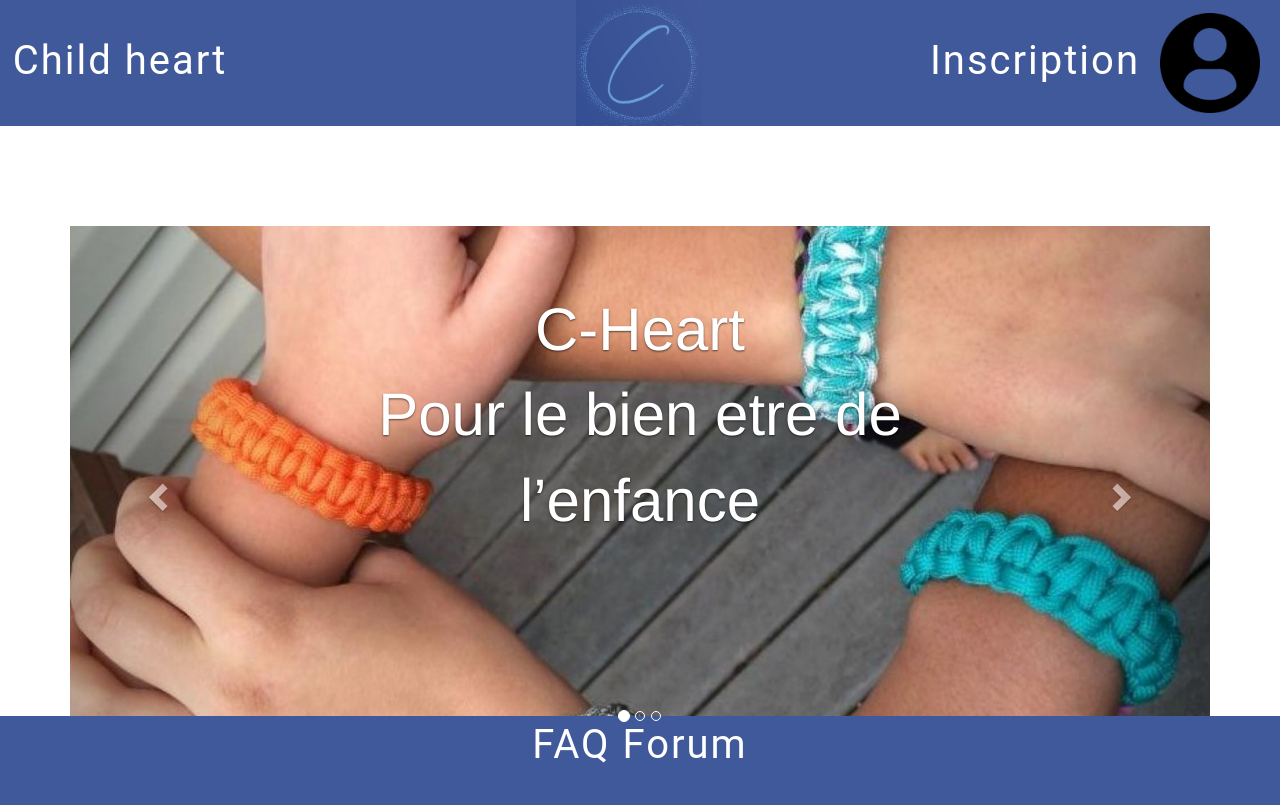
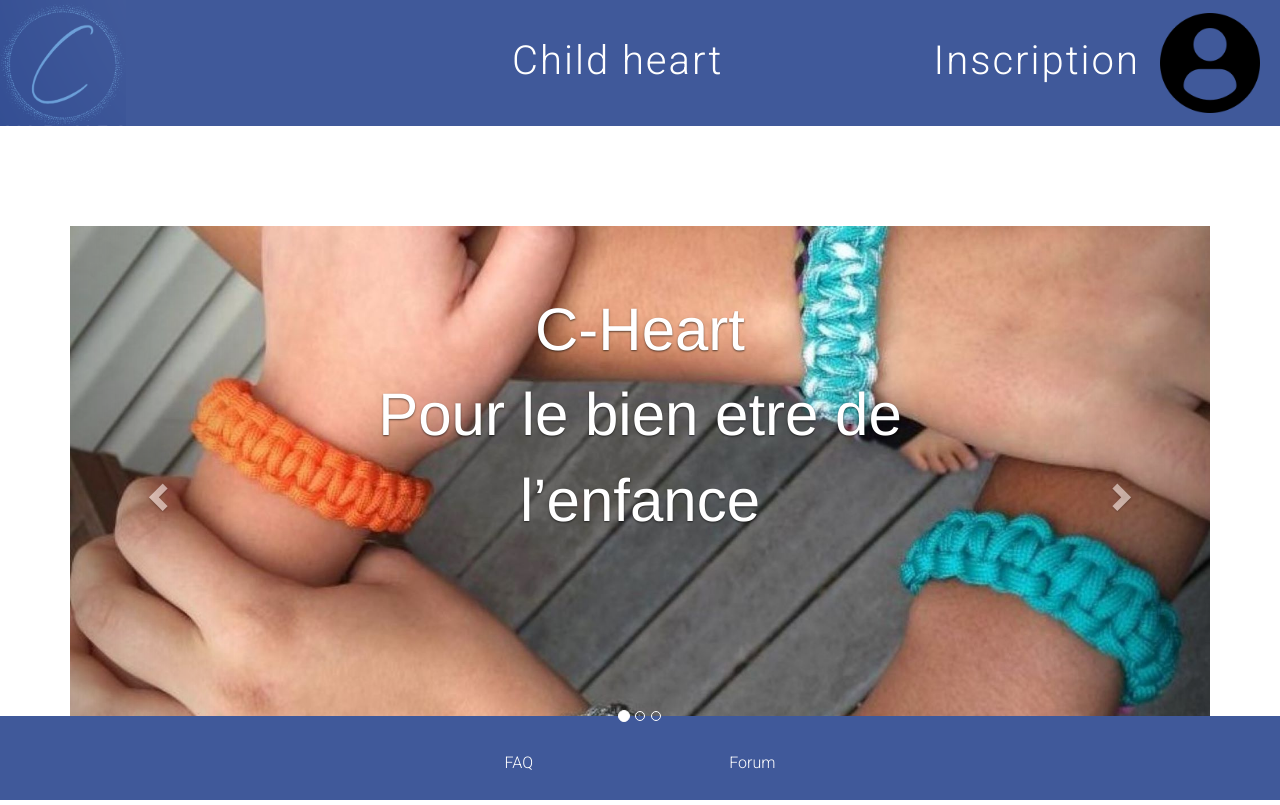
Before and after one commit to CHILDREN-HEART/Projet-C-Heart, a PHP site: page / in a window 1280 px wide. Before the commit the page ends 763 px from the top, so only its background shows below. Run offline with PHP 8.4, Linux system fonts and the light colour scheme.

Commit message:
modif visuel

```diff
--- a/index.html
+++ b/index.html
@@ -2,10 +2,19 @@
 <html lang="fr">
     <head>
         <meta charset="UTF-8" />
-    <link href="" rel="stylesheet" />
+        <link
+            href=""
+            rel="stylesheet"
+        />
         <title>page d'accueil</title>
-    <link rel="stylesheet" href="pagedaccueil.css" />
-    <meta name="viewport" content="width=device-width, initial-scale=1" />
+        <link
+            rel="stylesheet"
+            href="pagedaccueil.css"
+        />
+        <meta
+            name="viewport"
+            content="width=device-width, initial-scale=1"
+        />
         <link
             rel="stylesheet"
             href="https://maxcdn.bootstrapcdn.com/bootstrap/3.4.1/css/bootstrap.min.css"
@@ -17,28 +26,60 @@
         <header>
             <div class="entete">
                 <div class="c">Child heart</div>
-          <img src="../assets/Logo.png" class="img1" alt="Logo C-heart" />
-          <div class="inscription"><a class="mot3" href="inscription/">Inscription</a></div>
-          <a href="inscription" class="img2"><img src="../assets/64572.png" class="line" alt="logo connection" /></a>
+                <img
+                    src="../assets/Logo.png"
+                    class="img1"
+                    alt="Logo C-heart"
+                />
+                <div class="inscription">
+                    <a
+                        class="mot3"
+                        href="inscription/"
+                        >Inscription</a
+                    >
+                </div>
+                <a
+                    href="inscription"
+                    class="img2"
+                    ><img
+                        src="../assets/64572.png"
+                        class="line"
+                        alt="logo connection"
+                /></a>
+                <link
+                    rel="stylesheet"
+                    href="https://fonts.googleapis.com/css?family=Roboto:300,300italic,700,700italic"
+                />
             </div>
         </header>
-  <div style="height: 100px;"></div>
+        <div style="height: 100px"></div>
         <div class="container">
-      <div id="myCarousel" class="carousel slide" data-ride="carousel">
-        <!-- Indicators -->
+            <div
+                id="myCarousel"
+                class="carousel slide"
+                data-ride="carousel"
+            >
                 <ol class="carousel-indicators">
-          <li data-target="#myCarousel" data-slide-to="0" class="active"></li>
-          <li data-target="#myCarousel" data-slide-to="1"></li>
-          <li data-target="#myCarousel" data-slide-to="2"></li>
+                    <li
+                        data-target="#myCarousel"
+                        data-slide-to="0"
+                        class="active"
+                    ></li>
+                    <li
+                        data-target="#myCarousel"
+                        data-slide-to="1"
+                    ></li>
+                    <li
+                        data-target="#myCarousel"
+                        data-slide-to="2"
+                    ></li>
                 </ol>
 
-        <!-- Wrapper for slides -->
                 <div class="carousel-inner">
                     <div class="item active">
                         <img
                             src="../assets/main.jpg"
-              alt="Los Angeles"
-              style="width: 100%"
+                            alt="car1"
                         />
                         <div class="carousel-caption">
                             <p class="text1">
@@ -49,42 +90,51 @@
                     </div>
 
                     <div class="item">
-            <img src="../assets/main.jpg" alt="Chicago" style="width: 100%" />
+                        <img
+                            src="../assets/main.jpg"
+                            alt="car2"
+                        />
                         <div class="carousel-caption">
-              <p class="text2">
-                Notre objectif est de vous informer sur l’état de santé de votre
-                enfant lorsqu’il est dans son environnement scolaire
-              </p>
+                            <p class="text2">Notre objectif est de vous informer sur l’état de santé de votre enfant lorsqu’il est dans son environnement scolaire</p>
                         </div>
                     </div>
                     <div class="item">
-            <img src="../assets/main.jpg" alt="New York" style="width: 100%" />
+                        <img
+                            src="../assets/main.jpg"
+                            alt="car3"
+                        />
                         <div class="carousel-caption">
-              <p class="text3">
-                Nous vous informons sur la fréquence cardiaque et la température
-                de votre enfant.
-              </p>
+                            <p class="text3">Nous vous informons sur la fréquence cardiaque et la température de votre enfant.</p>
                         </div>
                     </div>
                 </div>
 
-
-        <a class="left carousel-control" href="#myCarousel" data-slide="prev">
+                <a
+                    class="left carousel-control"
+                    href="#myCarousel"
+                    data-slide="prev"
+                >
                     <span class="glyphicon glyphicon-chevron-left"></span>
                     <span class="sr-only">Previous</span>
                 </a>
-        <a class="right carousel-control" href="#myCarousel" data-slide="next">
+                <a
+                    class="right carousel-control"
+                    href="#myCarousel"
+                    data-slide="next"
+                >
                     <span class="glyphicon glyphicon-chevron-right"></span>
                     <span class="sr-only">Next</span>
                 </a>
             </div>
         </div>
-    <footer class="wesh">
-      <a href="faq">FAQ</a>
-      <a href="forum">Forum</a>
-      <!-- <div><a href="#">Ticket</a></div>
-      <div><a href="#">Contacter un admin</a></div> -->
+
+        <footer>
+            <div class="btn-group">
+                <button class="button1">FAQ</button>
+                <button class="button2">Forum</button>
+            </div>
         </footer>
+
         <script src="pagedaccueil.js"></script>
     </body>
 </html>
--- a/pagedaccueil.css
+++ b/pagedaccueil.css
@@ -1,6 +1,14 @@
 * {
     margin: 0;
     padding: 0;
+}
+
+.carroussel {
+    width: 100%;
+    height: 100%;
+    background: url("https://www.lesitedesarts.com/wp-content/uploads/2019/03/Carroussel-1.jpg") no-repeat center center fixed;
+    background-size: cover;
+    position: relative;
 }
 
 header {
@@ -16,8 +24,8 @@ header {
 }
 .c {
     position: absolute;
+    left: 40%;
     top: 4%;
-  left: 1%;
 }
 .inscription {
     position: absolute;
@@ -54,10 +62,10 @@ p {
 }
 
 .img1 {
+    position: absolute;
+    top: 0%;
+    left: 0%;
     height: 126px;
-  position: absolute;
-  left: 45%;
-  top: 0px;
 }
 
 .inscription {
@@ -78,22 +86,47 @@ p {
     align-items: center;
 }
 
-.wesh a {
-  color: white;
-  text-decoration: none;
+footer {
+    height: 84px;
+    width: 100%;
+    background: #40599a;
+    font-family: "Roboto", sans-serif;
+    position: absolute;
+    bottom: 0px;
 }
 
-footer {
-  align-items: center;
-  display: flex;
-  flex-direction: column;
-  text-align: center;
-  font-family: "Roboto", sans-serif;
-  background: #40599a;
-  letter-spacing: 2px;
-  font-size: 40px;
-  position: absolute;
-  bottom: 0;
+.btn-group {
     height: 84px;
     width: 100%;
+    background: #40599a;
+    position: absolute;
+    bottom: 0px;
+    text-align: center;
+    font-size: 50px;
 }
+
+.button1 {
+    background-color: #40599a;
+    border: none;
+    color: white;
+    padding: 15px 32px;
+    text-align: center;
+    text-decoration: none;
+    display: inline-block;
+    font-size: 16px;
+    margin: 15px 60px;
+    cursor: pointer;
+}
+
+.button2 {
+    background-color: #40599a;
+    border: none;
+    color: white;
+    padding: 15px 32px;
+    text-align: center;
+    text-decoration: none;
+    display: inline-block;
+    font-size: 16px;
+    margin: 15px 60px;
+    cursor: pointer;
+}
--- a/pagedaccueil.js
+++ b/pagedaccueil.js
@@ -1,8 +1,6 @@
 + function($) {
     'use strict';
 
-    // CAROUSEL CLASS DEFINITION
-    // =========================
 
     var Carousel = function(element, options) {
       this.$element = $(element)
@@ -115,7 +113,7 @@
 
       if ($.support.transition && this.$element.hasClass('slide')) {
         $next.addClass(type)
-        $next[0].offsetWidth // force reflow
+        $next[0].offsetWidth
         $active.addClass(direction)
         $next.addClass(direction)
         $active
@@ -140,9 +138,6 @@
       return this
     }
 
-    // CAROUSEL PLUGIN DEFINITION
-    // ==========================
-
     var old = $.fn.carousel
 
     $.fn.carousel = function(option) {
@@ -161,21 +156,18 @@
 
     $.fn.carousel.Constructor = Carousel
 
-    // CAROUSEL NO CONFLICT
-    // ====================
+
 
     $.fn.carousel.noConflict = function() {
       $.fn.carousel = old
       return this
     }
 
-    // CAROUSEL DATA-API
-    // =================
 
     $(document).on('click.bs.carousel.data-api', '[data-slide], [data-slide-to]', function(e) {
       var $this = $(this),
         href
-      var $target = $($this.attr('data-target') || (href = $this.attr('href')) && href.replace(/.*(?=#[^\s]+$)/, '')) //strip for ie7
+      var $target = $($this.attr('data-target') || (href = $this.attr('href')) && href.replace(/.*(?=#[^\s]+$)/, ''))
       var options = $.extend({}, $target.data(), $this.data())
       var slideIndex = $this.attr('data-slide-to')
       if (slideIndex) options.interval = false
@@ -206,12 +198,6 @@
     function transitionEnd() {
       var el = document.createElement('bootstrap')
 
-      var transEndEventNames = {
-        'WebkitTransition': 'webkitTransitionEnd',
-        'MozTransition': 'transitionend',
-        'OTransition': 'oTransitionEnd otransitionend',
-        'transition': 'transitionend'
-      }
 
       for (var name in transEndEventNames) {
         if (el.style[name] !== undefined) {
@@ -221,10 +207,10 @@
         }
       }
 
-      return false // explicit for ie8 (  ._.)
+      return false
     }
 
-    // http://blog.alexmaccaw.com/css-transitions
+
     $.fn.emulateTransitionEnd = function(duration) {
       var called = false,
         $el = this
@@ -244,9 +230,9 @@
 
   }(jQuery);
 
-  // When the DOM is ready, run this function
+
   $(document).ready(function() {
-    //Set the carousel options
+
     $('#quote-carousel').carousel({
       pause: true,
       interval: 9000,
--- a/recherche/index.html
+++ b/recherche/index.html
@@ -45,6 +45,7 @@
         rel="stylesheet"
         href="https://cdnjs.cloudflare.com/ajax/libs/milligram/1.4.1/milligram.css"
       />
+      <link rel="stylesheet" href="https://fonts.googleapis.com/css?family=Roboto:300,300italic,700,700italic">
     </header>
 
     <div id="center">
@@ -63,7 +64,6 @@
         <button class="button3">Ticket</button>
         <button class="button4">Contacter un admin</button>
       </div>
-    </div>
     </footer>
   </body>
 </html>
```
Also changed, not shown: inscription/index.html (+85 -25 lines). Lines whose indentation alone changed are shown as unchanged.
